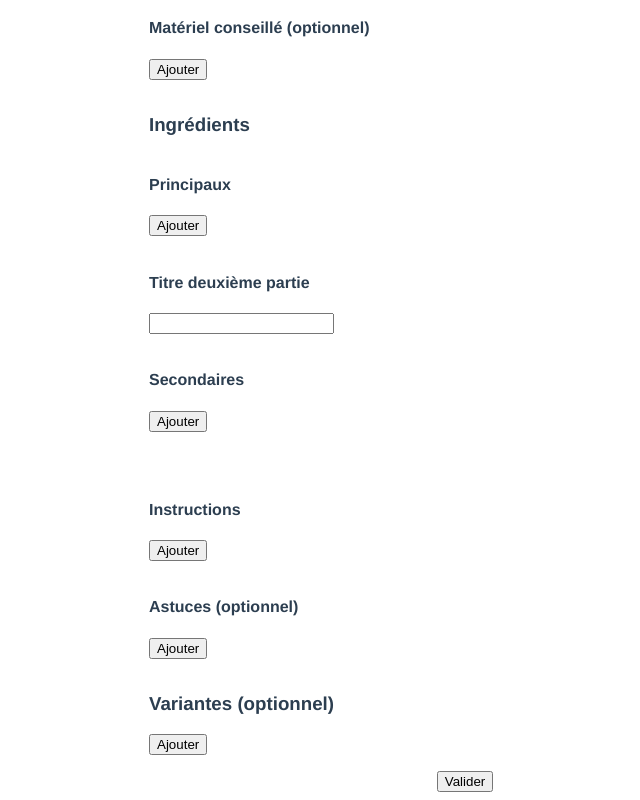
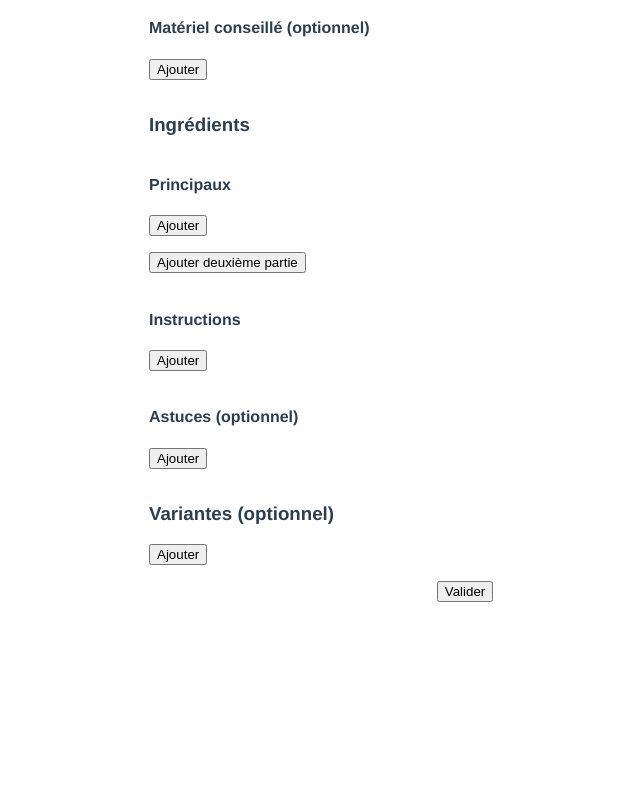
Before and after one commit to albrones/alife, a Vue app: page /recettes/add in a window 1280 px wide. Shown: the part 752-1552 px from the top of the page, without its empty margins (175-815 px from the left). After the commit the page ends 1362 px from the top, so only its background shows below. Built offline with nearby package versions, Linux system fonts and the light colour scheme.

Commit message:
Create Ui Button for futur design and fix bug for click event adding .native

```diff
--- a/src/components/recette/RecetteForm.vue
+++ b/src/components/recette/RecetteForm.vue
@@ -62,7 +62,10 @@
                         Principaux
                     </InputTextMultiple>
 
-                    <Button v-if="!hasSecondPart" :action="addSecondPart()">
+                    <Button
+                        v-if="!hasSecondPart"
+                        @click.native="addSecondPart()"
+                    >
                         Ajouter deuxième partie
                     </Button>
                     <div v-if="hasSecondPart">
@@ -100,7 +103,7 @@
                 >
                     Variantes
                 </InputLinkMultiple>
-                <button @click="addRecette()">Valider</button>
+                <Button @click.native="addRecette()">Valider</Button>
             </div>
         </div>
     </div>
@@ -111,6 +114,7 @@ import database from '@/firebase/db'
 import InputText from '@/components/ui/InputText'
 import InputTextMultiple from '@/components/ui/InputTextMultiple'
 import InputLinkMultiple from '@/components/ui/InputLinkMultiple'
+import Button from '@/components/ui/Button'
 
 export default {
     name: 'RecetteForm',
@@ -118,6 +122,7 @@ export default {
         InputText,
         InputTextMultiple,
         InputLinkMultiple,
+        Button,
     },
     data() {
         return {
--- /dev/null
+++ b/src/components/ui/Button.vue
@@ -0,0 +1,12 @@
+<template>
+    <button><slot /></button>
+</template>
+
+<script>
+export default {
+    name: 'Button',
+    props: {},
+}
+</script>
+
+<style scoped></style>
--- a/src/components/ui/InputLinkMultiple.vue
+++ b/src/components/ui/InputLinkMultiple.vue
@@ -31,13 +31,15 @@
                 />
             </div>
         </div>
-        <button @click="addItem()">
+        <Button @click.native="addItem()">
             Ajouter
-        </button>
+        </Button>
     </div>
 </template>
 
 <script>
+import Button from '@/components/ui/Button'
+
 export default {
     name: 'InputTextMultipleDouble',
     props: {
@@ -54,6 +56,9 @@ export default {
             default: false,
         },
     },
+    components: {
+        Button,
+    },
     methods: {
         addItem(array) {
             array.push({ title: '', path: '' })
--- a/src/components/ui/InputTextMultiple.vue
+++ b/src/components/ui/InputTextMultiple.vue
@@ -12,13 +12,15 @@
             :name="name"
             :id="name"
         />
-        <button @click="addItem(value)">
+        <Button @click.native="addItem(value)">
             Ajouter
-        </button>
+        </Button>
     </div>
 </template>
 
 <script>
+import Button from '@/components/ui/Button'
+
 export default {
     name: 'InputTextMultiple',
     props: {
@@ -35,6 +37,9 @@ export default {
             default: false,
         },
     },
+    components: {
+        Button,
+    },
     methods: {
         addItem(array) {
             array.push('')
```
